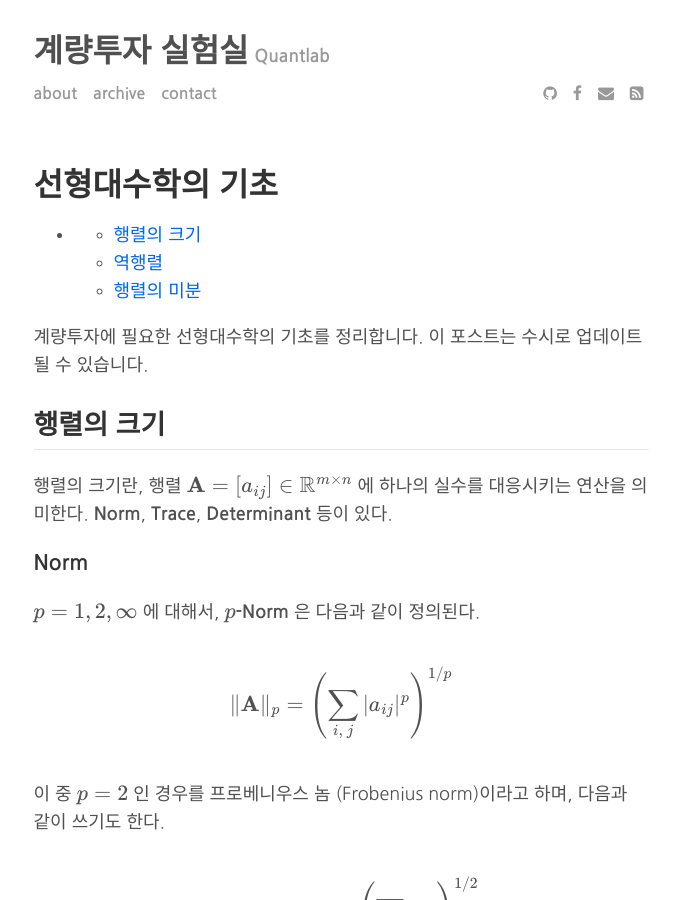
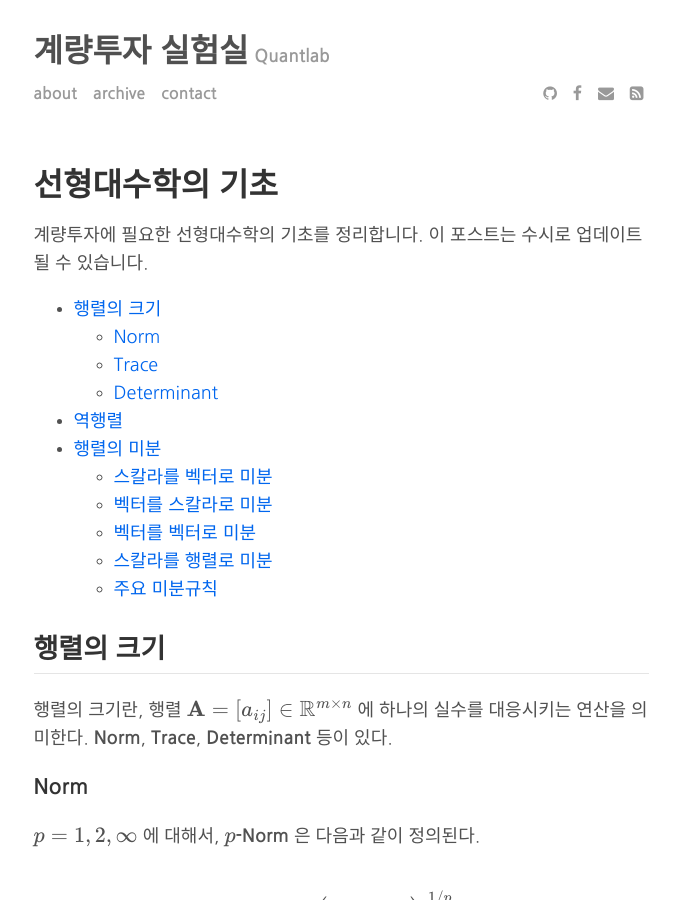
Before and after one commit to gem763/gem763.github.io, a Jekyll site: the page built from _posts/2017-08-23-linear-algebra-basic.md, in a window 1280 px wide and 900 px high. Shown: the whole window, without its empty margins (299-976 px from the left). Built offline with Jekyll 4.4.1, drawn with Linux system fonts in a browser that asks for light colours; formulas are drawn with MathJax 3; comment, search, counter and statistics services are not loaded.

Commit message:
Uploaded by https://stackedit.io/

```diff
--- a/_posts/2017-08-23-linear-algebra-basic.md
+++ b/_posts/2017-08-23-linear-algebra-basic.md
@@ -6,25 +6,11 @@
 
 ---
 
-<div class="stackedit__left">
-  <div class="stackedit__toc">
-
-<ul>
-<li>
-<ul>
-<li><a href="#행렬의-크기">행렬의 크기</a></li>
-<li><a href="#역행렬">역행렬</a></li>
-<li><a href="#행렬의-미분">행렬의 미분</a></li>
-</ul>
-</li>
-</ul>
-
-  </div>
-</div>
 계량투자에 필요한 선형대수학의 기초를 정리합니다. 이 포스트는 수시로 업데이트 될 수 있습니다.
 <!--more-->
 
-
+* TOC
+{:toc}
 
 ## 행렬의 크기
 
```
